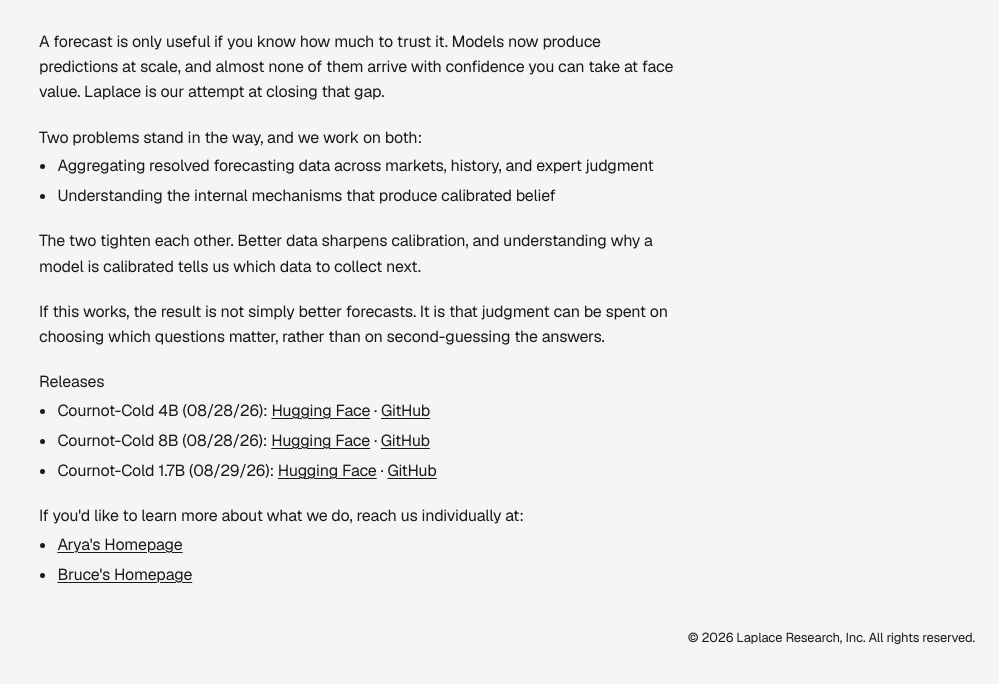
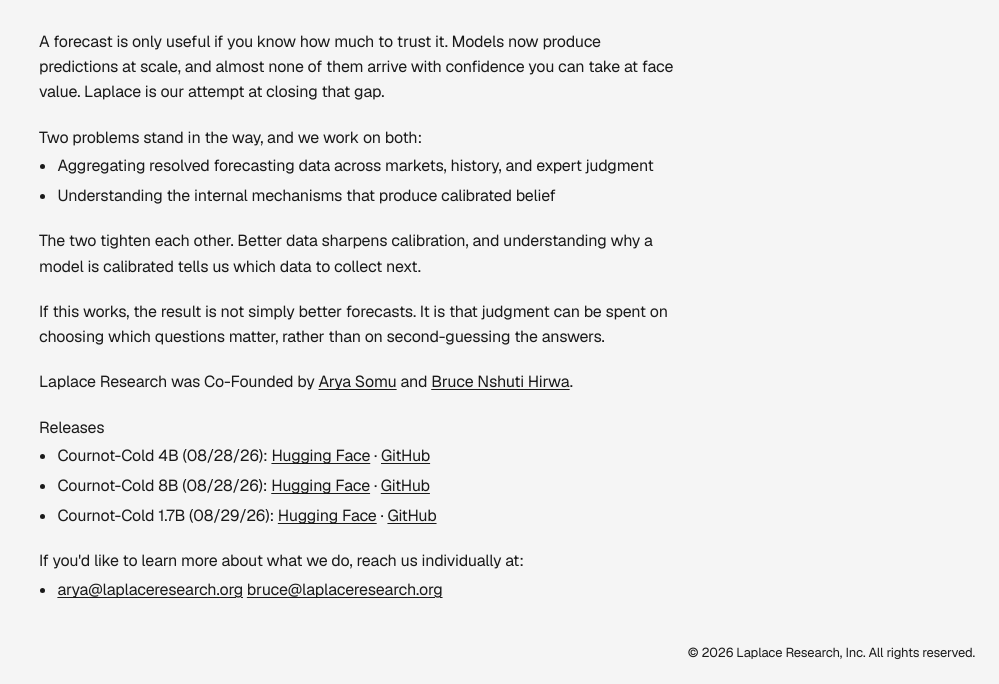
Before and after one commit to Laplace-AI-Research/laplaceresearch.github.io, a plain HTML site: page index.html in a window 1280 px wide. Shown: the part 161-845 px from the top of the page, without its empty margins (281-1280 px from the left). Drawn offline with nearby package versions, Linux system fonts and the light colour scheme.

Commit message:
Add co-founders information and update contact links
Added a paragraph about the co-founders of Laplace Research and updated contact information.

```diff
--- a/index.html
+++ b/index.html
@@ -54,6 +54,10 @@
         If this works, the result is not simply better forecasts. It is that judgment can be spent on choosing which questions matter, rather than on second-guessing the answers.
       </p>
 
+      <p>
+        Laplace Research was Co-Founded by <a href="https://aryasomu.com" target="_blank" rel="noopener noreferrer">Arya Somu</a> and <a href="https://brucenh.com" target="_blank" rel="noopener noreferrer">Bruce Nshuti Hirwa</a>.
+      </p>
+
       <p class="section-tight">Releases</p>
       <ul class="roles">
         <li>
@@ -79,20 +83,8 @@
       <p class="section-tight after-list">If you'd like to learn more about what we do, reach us individually at:</p>
       <ul class="roles">
         <li>
-          <a
-            href="https://aryasomu.com"
-            target="_blank"
-            rel="noopener noreferrer"
-            >Arya's Homepage</a
-          >
-        </li>
-        <li>
-          <a
-            href="https://brucenh.com"
-            target="_blank"
-            rel="noopener noreferrer"
-            >Bruce's Homepage</a
-          >
+          <a href="mailto:arya@laplaceresearch.org">arya@laplaceresearch.org</a>
+          <a href="mailto:bruce@laplaceresearch.org">bruce@laplaceresearch.org</a>
         </li>
       </ul>
     </main>
```
